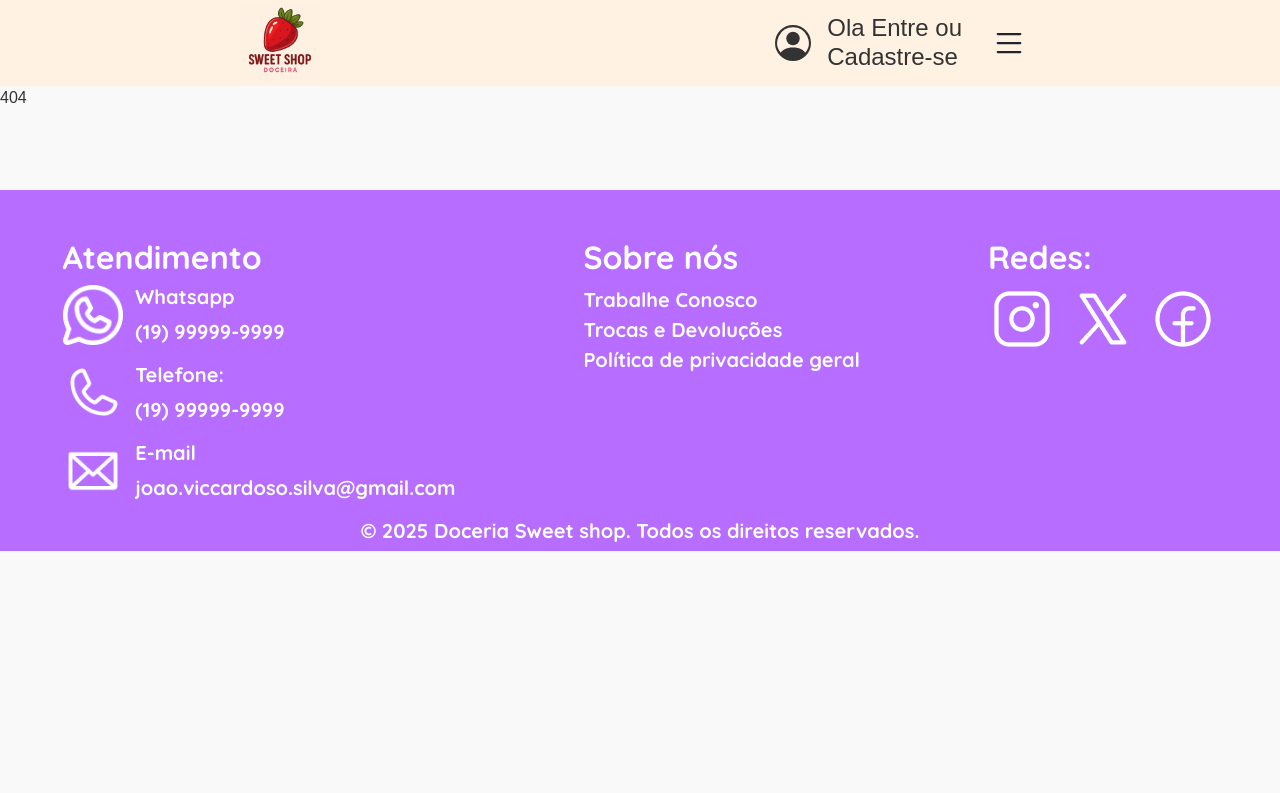
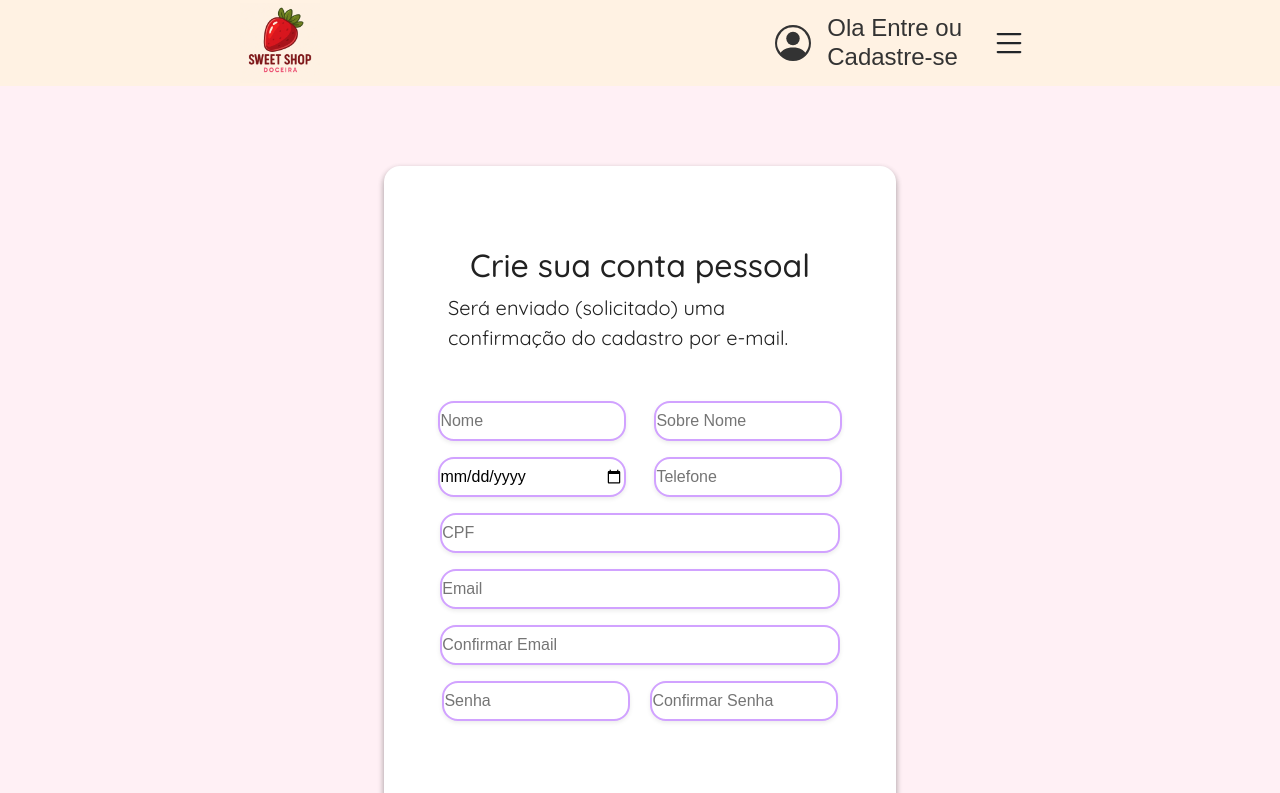
Before and after one commit to joaoviccardoso/Doceria, a React (Vite) app: page /criarconta in a window 1280 px wide. Shown: the top 793 px of the page. Built offline with nearby package versions, Linux system fonts and the light colour scheme.

Commit message:
feat: criado a pagina de criar conta

```diff
--- a/src/App.css
+++ b/src/App.css
@@ -2,3 +2,7 @@
 html {
   color-scheme: light;
 }
+
+body{
+  background-color: var(--rosa-backGround);
+}
--- a/src/App.jsx
+++ b/src/App.jsx
@@ -6,6 +6,7 @@ import Cabecalho from './componentes/Nav'
 import Footer from './componentes/Footer'
 import PaginaNaoEncontrada from './paginas/paginaNaoEncontrada'
 import CadastroLogin from './paginas/CadastroLogin'
+import CriarConta from './paginas/CriarConta'
 
 function App() {
   return (
@@ -14,11 +15,11 @@ function App() {
         <Cabecalho/>
       </header>
 
-
         <Routes>
           <Route path='/' element={<LandingPage/>}/>
           <Route path='/cardapio' element={<Cardapio/>}/>
           <Route path='/cadastro' element={<CadastroLogin/>}/>
+          <Route path='/criarconta' element={<CriarConta/>}/>
           <Route path='*' element={<PaginaNaoEncontrada/>}/>
         </Routes>
 
--- a/src/componentes/Input/Input.css
+++ b/src/componentes/Input/Input.css
@@ -29,9 +29,26 @@
         transform 0.2s ease;
 }
 
-.input-login:focus{
+.input-informacaoPequeno, .input-informacaoGrande{
+    border: solid 2px var(--roxo-card);
+    height: 40px;
+    width: 100%;
+    max-width: 45%;
+    border-radius: 16px;
+    box-shadow: var(--box-light);
+    transition:
+        border-color 0.3s ease,
+        box-shadow 0.3s ease,
+        transform 0.2s ease;
+}
+
+.input-informacaoPequeno:focus, .input-informacaoGrande:focus, .input-login:focus{
     outline: none;
     border-color: var(--roxo-banner);
     box-shadow: 0 0 10px rgba(138, 43, 226, 0.3); /* brilho roxo suave */
     transform: scale(1.03);
 }
+
+.input-informacaoGrande{
+    max-width: 96%;
+}
--- a/src/paginas/CadastroLogin/index.jsx
+++ b/src/paginas/CadastroLogin/index.jsx
@@ -44,6 +44,8 @@ function CadastroLogin(){
                         className={'btnSubmit-entrar'}
                     />
 
+                    <Link to={'/criarconta'}>Criar uma Conta.</Link>
+
                 </form>
             </div>
         </div>
--- /dev/null
+++ b/src/paginas/CriarConta/criarConta.css
@@ -0,0 +1,66 @@
+.main-criarConta{
+    display: flex;
+    align-items: center;
+    justify-content: center;
+    background-color: var(--rosa-backGround);
+}
+
+.container-criarConta{
+    display: flex;
+    align-items: center;
+    justify-content: center;
+    flex-direction: column;
+    background-color: #fff;
+    border-radius: 16px;
+    box-shadow: var(--box-cards);
+    width: 100%;
+    max-width: 40%;
+    padding: 3rem;
+    margin-top: 5rem;
+}
+
+.container-informacao{
+    display: flex;
+    flex-direction: column;
+    align-items: center;
+    justify-content: center;
+    margin: 2rem 1rem;
+}
+
+.container-informacao h2{
+    font-family: var(--font-secondary);
+    font-size: var(--font-size-2xl);
+    font-weight: 500;
+    color: var(--letra-escura);
+}
+
+.container-informacao p{
+    font-family: var(--font-secondary);
+    font-size: var(--font-size-lg);
+    font-weight: 400;
+    color: var(--letra-escura);
+}
+
+.container-informacoesPessoal{
+    display: flex;
+    align-items: center;
+    justify-content: space-around;
+    flex-wrap: wrap;
+    gap: 1rem;
+}
+
+.container-informacoesConta{
+    display: flex;
+    flex-direction: column;
+    align-items: center;
+    width: 100%;
+    margin: 1rem;
+    gap: 1rem;
+}
+
+.containerSenha{
+    width: 100%;
+    display: flex;
+    align-items: center;
+    justify-content: space-around;
+}
--- /dev/null
+++ b/src/paginas/CriarConta/index.jsx
@@ -0,0 +1,85 @@
+import Botao from '../../componentes/Botao'
+import Input from '../../componentes/Input'
+import './criarConta.css'
+
+function CriarConta(){
+    return(
+        <main className='main-criarConta'>
+            <form className='container-criarConta'>
+                <div className='container-informacao'>
+                    <h2>Crie sua conta pessoal</h2>
+                    <p>Será enviado (solicitado) uma confirmação do cadastro por e-mail.</p>
+                </div>
+                <div className='container-informacoesPessoal'>
+                    <Input
+                        tipo={'text'}
+                        className={'input-informacaoPequeno'}
+                        placeholder={'Nome'}
+                    />
+
+                    <Input
+                        tipo={'text'}
+                        className={'input-informacaoPequeno'}
+                        placeholder={'Sobre Nome'}
+                    />
+
+                    <Input
+                        tipo={'date'}
+                        className={'input-informacaoPequeno'}
+                        placeholder={'Data de Nascimento'}
+                    />
+
+                    <Input
+                        tipo={'number'}
+                        className={'input-informacaoPequeno'}
+                        placeholder={'Telefone'}
+                    />
+
+                    <Input
+                        tipo={'number'}
+                        className={'input-informacaoGrande'}
+                        placeholder={'CPF'}
+                    />
+                </div>
+
+                <div className='container-informacoesConta'>
+                    <Input
+                        tipo={'text'}
+                        className={'input-informacaoGrande'}
+                        placeholder={'Email'}
+                    />
+
+                    <Input
+                        tipo={'text'}
+                        className={'input-informacaoGrande'}
+                        placeholder={'Confirmar Email'}
+                    />
+
+                    <div className='containerSenha'>
+                        <Input
+                            tipo={'text'}
+                            className={'input-informacaoPequeno'}
+                            placeholder={'Senha'}
+                        />
+
+                        <Input
+                            tipo={'text'}
+                            className={'input-informacaoPequeno'}
+                            placeholder={'Confirmar Senha'}
+                        />
+                    </div>
+
+                </div>
+
+                <div className='Container-finalizarForm'>
+                    <Botao
+                        text={'Criar Conta'}
+                        className={'btnCriarConta'}
+                    />
+                </div>
+            </form>
+        </main>
+    )
+}
+
+export default CriarConta
--- a/src/paginas/LandingPage/index.jsx
+++ b/src/paginas/LandingPage/index.jsx
@@ -42,7 +42,7 @@ function LandingPage(){
 
 
     return (
-        <main>
+        <main className='main-landingPage'>
             <Banner
                 titulo={'O sabor que conquista corações'}
                 texto={'Aqui, cada doce é feito com carinho, ingredientes fresquinhos e uma pitada de criatividade. Do famoso Morango do Amor aos nossos brigadeiros, brownies, cupcakes, tortas e muito mais, temos o sabor perfeito para cada momento especial.'}
```
